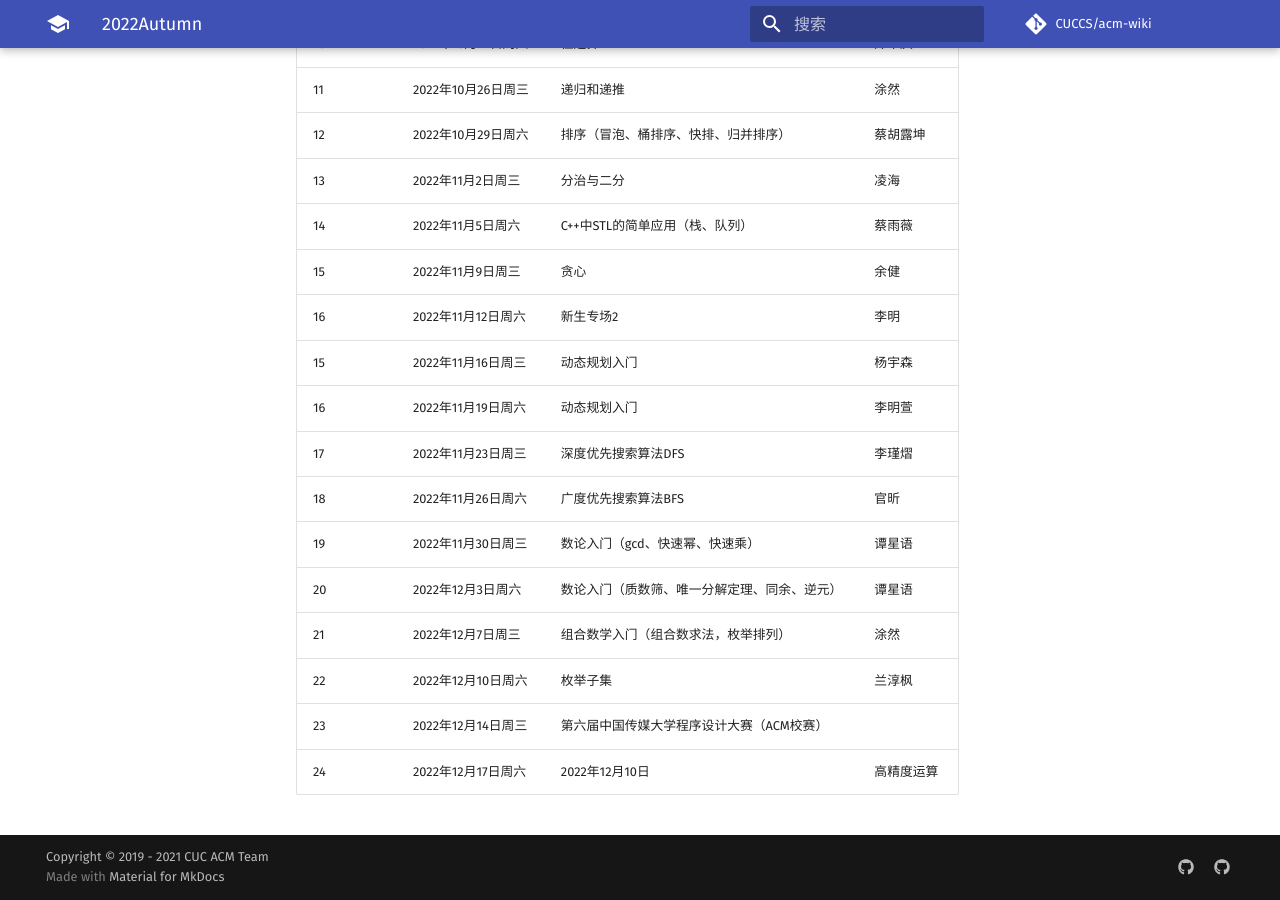
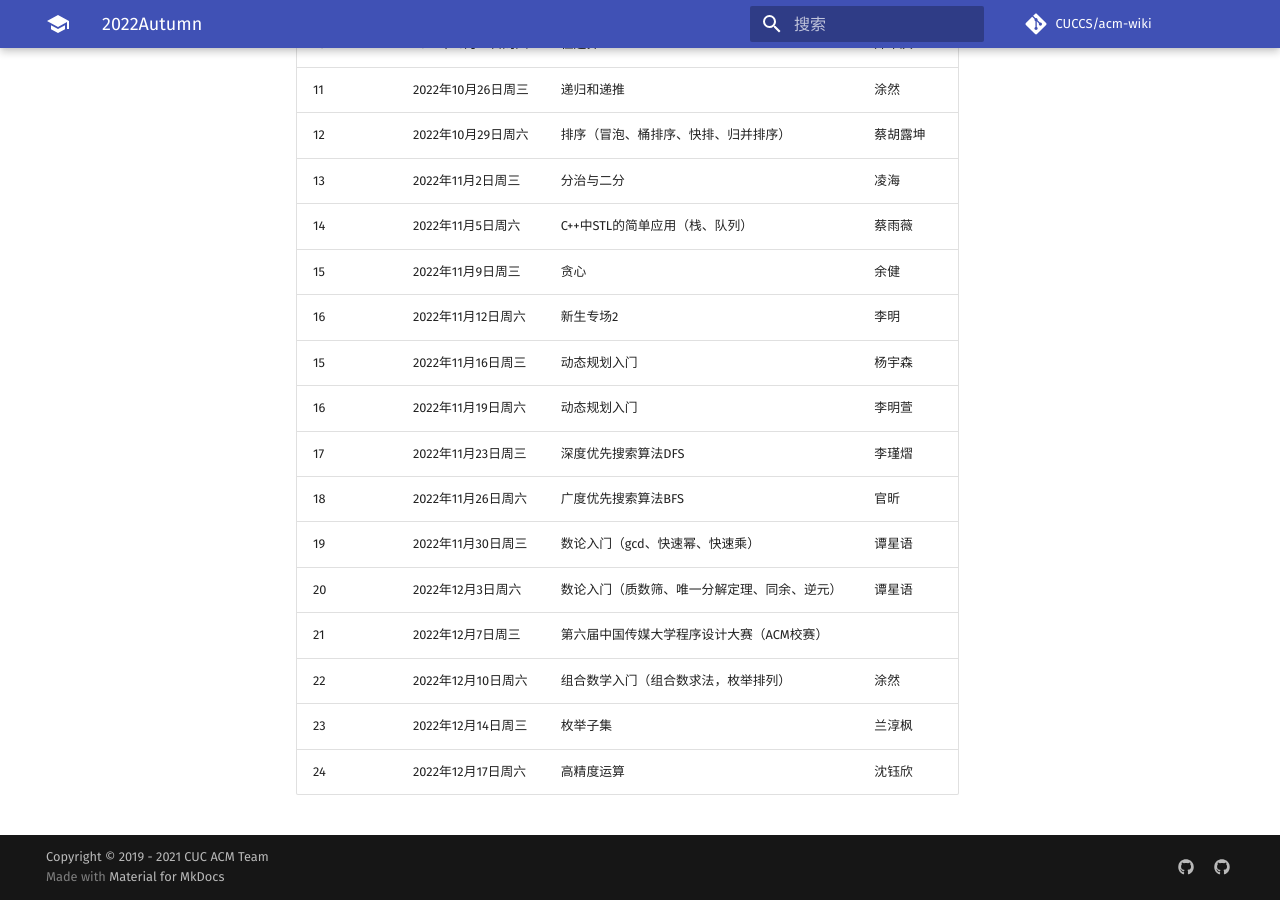
Before and after one commit to CUCCS/acm-wiki, an MkDocs documentation site: the page built from docs/training/2022Autumn.md, in a window 1280 px wide and 900 px high, scrolled down 661 px. Built offline with MkDocs 1.6.1 and Material for MkDocs 9.7.7, drawn with Linux system fonts in a browser that asks for light colours; comment, search, counter and statistics services are not loaded.

Commit message:
2022AutunmnTraining

```diff
--- a/docs/training/2022Autumn.md
+++ b/docs/training/2022Autumn.md
@@ -22,7 +22,7 @@
 |18| 2022年11月26日周六| 广度优先搜索算法BFS| 官昕|
 |19| 2022年11月30日周三|数论入门（gcd、快速幂、快速乘）|谭星语|
 |20| 2022年12月3日周六|数论入门（质数筛、唯一分解定理、同余、逆元）|谭星语|
-|21| 2022年12月7日周三|组合数学入门（组合数求法，枚举排列）|涂然|
-|22| 2022年12月10日周六| 枚举子集| 兰淳枫|
-|23| 2022年12月14日周三|第六届中国传媒大学程序设计大赛（ACM校赛）| |
-|24| 2022年12月17日周六|2022年12月10日| 高精度运算|沈钰欣|
+|21| 2022年12月7日周三|第六届中国传媒大学程序设计大赛（ACM校赛）| |
+|22| 2022年12月10日周六| 组合数学入门（组合数求法，枚举排列）|涂然|
+|23| 2022年12月14日周三|枚举子集| 兰淳枫|
+|24| 2022年12月17日周六| 高精度运算|沈钰欣|
```
